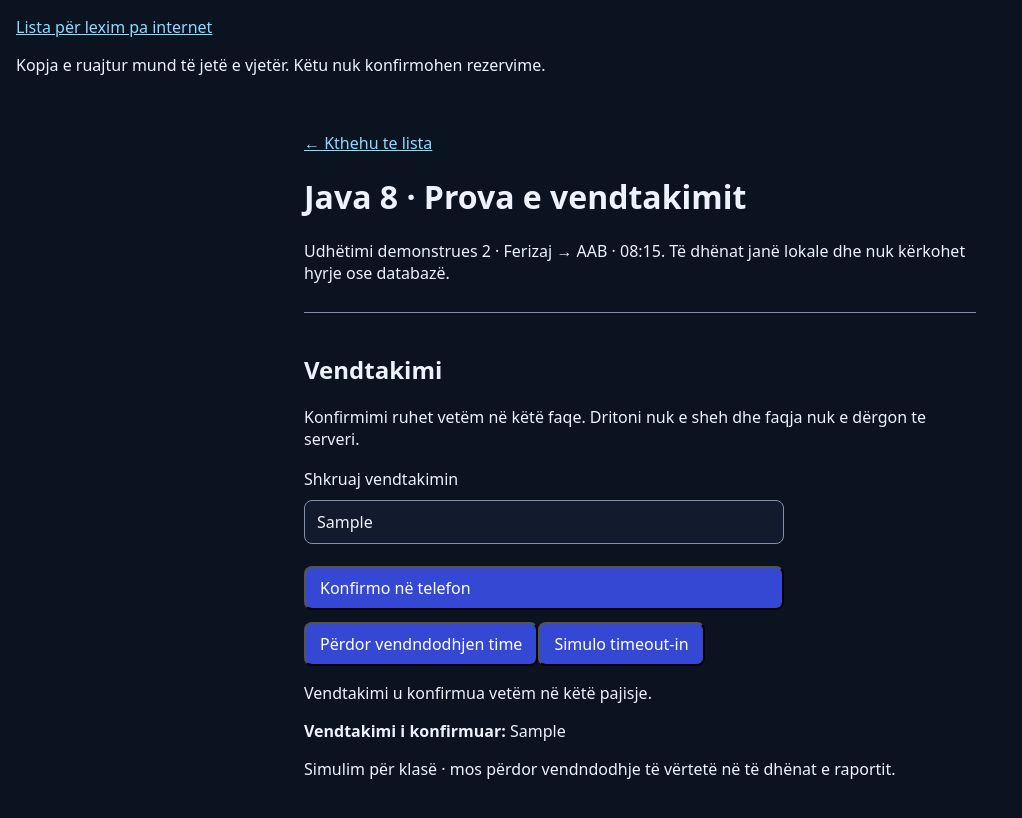
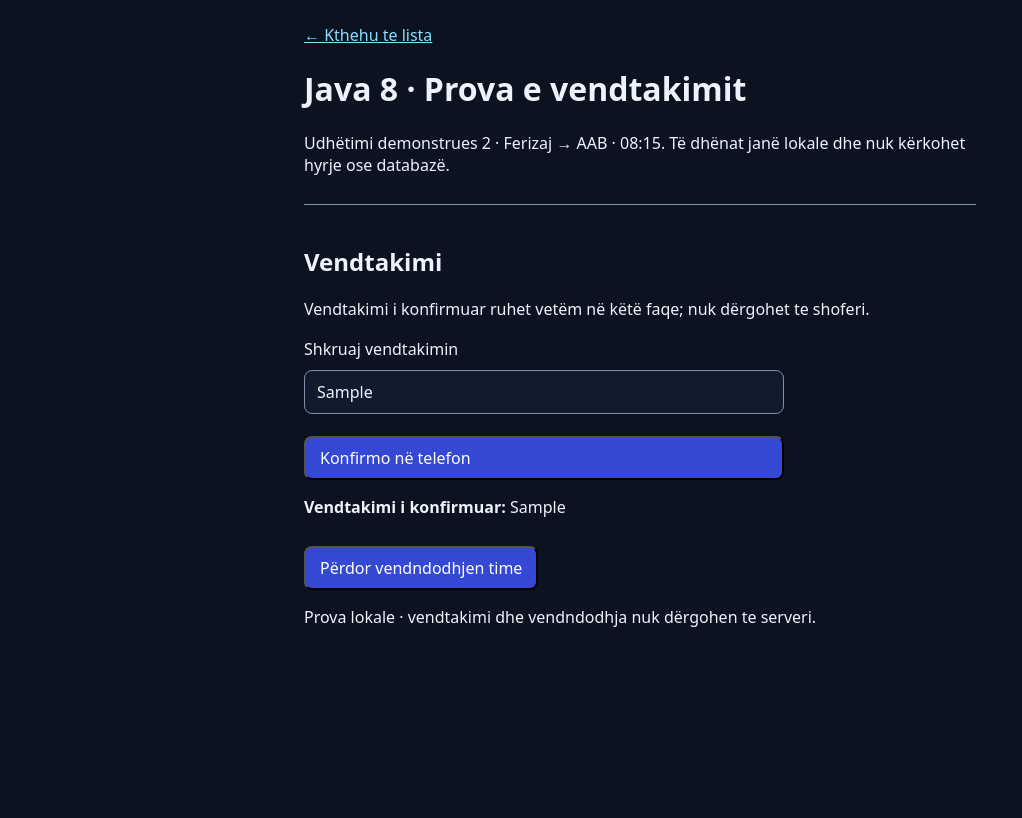
Before and after one commit to eriszymeri321/rideshare-mobile, a Next.js app in the folder aplikacioni/: page /java-08-test in a window 1280 px wide. Both pictures are taken after typing "Sample" into the empty fields and a click on the button "Konfirmo në telefon". Shown: the whole page, without its empty margins (0-1022 px from the left). Built offline with nearby package versions, Linux system fonts and the light colour scheme.

Commit message:
rikontrollo

```diff
--- a/aplikacioni/src/app/api/udhetimet/[id]/ndjekja/route.ts
+++ b/aplikacioni/src/app/api/udhetimet/[id]/ndjekja/route.ts
@@ -49,6 +49,7 @@ export async function GET(_request: Request, { params }: Context) {
     const eNdaj = pozicionet.some((p) => p.id === ctx.profili.id);
     return Response.json({
       viewer: { emri: ctx.profili.emri, roli: ctx.profili.roli, eshteShofer },
+      kaShoferTjeter: Boolean(ctx.udhetimi.shofer_id && !eshteShofer),
       statusKerkese: ctx.kerkesa?.status ?? null,
       kerkesatNePritje,
       pozicionet,
--- a/aplikacioni/src/app/udhetimi/[id]/page.tsx
+++ b/aplikacioni/src/app/udhetimi/[id]/page.tsx
@@ -1,6 +1,7 @@
 import Link from "next/link";
 import { notFound } from "next/navigation";
 import { gjejUdhetimin } from "@/lib/udhetimet";
+import { PikaNisjes } from "@/components/PikaNisjes";
 import { NdjekjaVendndodhjes } from "@/components/NdjekjaVendndodhjes";
 import { raportoGabiminNeon } from "@/lib/db";
 
@@ -32,6 +33,7 @@ export default async function Detajet({
       <p>Ora: {udhetim.ora}</p>
       <p>Vendtakimi: {udhetim.vendtakimi}</p>
       <p>Vende të lira: {udhetim.vende}</p>
+      <PikaNisjes />
       <NdjekjaVendndodhjes udhetimId={id} vende={udhetim.vende} />
       {udhetim.vende > 0 ? (
         <Link className="action" href={`/udhetimi/${id}/kerkesa`}>
--- a/aplikacioni/src/components/NdjekjaVendndodhjes.tsx
+++ b/aplikacioni/src/components/NdjekjaVendndodhjes.tsx
@@ -14,6 +14,7 @@ type Pozicioni = {
 };
 type TeDhena = {
   viewer: { emri: string; roli: "shofer" | "udhetar"; eshteShofer: boolean };
+  kaShoferTjeter: boolean;
   statusKerkese: string | null;
   kerkesatNePritje: { id: number; emri: string }[];
   pozicionet: Pozicioni[];
@@ -160,7 +161,9 @@ export function NdjekjaVendndodhjes({ udhetimId, vende }: { udhetimId: string; v
       <h2 id="ndjekja-titull">Vendndodhja live e udhëtimit</h2>
       <p>Kërkesa dhe koordinatat janë private për shoferin dhe udhëtarët e pranuar. Ndarja fiket nga secili person kur të dojë.</p>
       {teDhena.viewer.roli === "shofer" && !teDhena.viewer.eshteShofer && (
-        <><p>Ky udhëtim nuk ka ende shofer të lidhur.</p><button className="action" onClick={merrUdhetimin}>Lidhe këtë udhëtim me profilin tim</button></>
+        teDhena.kaShoferTjeter
+          ? <p role="status">Ky udhëtim është tashmë i lidhur me një shofer tjetër. Zgjidh një udhëtim pa shofer për ta lidhur me profilin tënd.</p>
+          : <><p>Ky udhëtim nuk ka ende shofer të lidhur.</p><button className="action" onClick={merrUdhetimin}>Lidhe këtë udhëtim me profilin tim</button></>
       )}
       {teDhena.viewer.roli === "udhetar" && teDhena.viewer.eshteShofer && <p>Ky udhëtim është i lidhur me profilin tënd si shofer.</p>}
       {!teDhena.viewer.eshteShofer && teDhena.viewer.roli === "udhetar" && !teDhena.statusKerkese && (
--- a/aplikacioni/src/components/PikaNisjes.tsx
+++ b/aplikacioni/src/components/PikaNisjes.tsx
@@ -3,104 +3,93 @@
 import { useState, type FormEvent } from "react";
 
 type PikaNisjesProps = { demo?: boolean };
+type GjendjaLokacionit = "idle" | "loading" | "success" | "denied" | "timeout" | "unavailable";
 
 export function PikaNisjes({ demo = false }: PikaNisjesProps) {
   const [teksti, setTeksti] = useState("");
   const [vendtakimi, setVendtakimi] = useState("");
-  const [poKerkoj, setPoKerkoj] = useState(false);
-  const [mesazhi, setMesazhi] = useState("");
+  const [gabimiTakimit, setGabimiTakimit] = useState("");
+  const [gjendja, setGjendja] = useState<GjendjaLokacionit>("idle");
+  const [mesazhiLokacionit, setMesazhiLokacionit] = useState("");
   const [saktesia, setSaktesia] = useState<number | null>(null);
 
   function konfirmo(event: FormEvent<HTMLFormElement>) {
     event.preventDefault();
     const vendiPastruar = teksti.trim();
     if (!vendiPastruar) {
-      setMesazhi("Shkruaj vendtakimin para se ta konfirmosh.");
+      setGabimiTakimit("Shkruaj vendtakimin para se ta konfirmosh.");
       return;
     }
     setVendtakimi(vendiPastruar);
-    setSaktesia(null);
-    setMesazhi("Vendtakimi u konfirmua vetëm në këtë pajisje.");
+    setGabimiTakimit("");
+  }
+
+  function perfundoLeximin(gjendjeERe: GjendjaLokacionit, mesazh: string, metra?: number) {
+    setGjendja(gjendjeERe);
+    setMesazhiLokacionit(mesazh);
+    setSaktesia(gjendjeERe === "success" && metra !== undefined ? metra : null);
+  }
+
+  function deshtoiLeximi(error: Pick<GeolocationPositionError, "code">) {
+    if (error.code === 1) {
+      perfundoLeximin("denied", "Leja u refuzua. Shkruaj vendtakimin vetë.");
+    } else if (error.code === 3) {
+      perfundoLeximin("timeout", "Koha mbaroi. Provo sërish ose shkruaj vendtakimin vetë.");
+    } else {
+      perfundoLeximin("unavailable", "Pozicioni nuk është i disponueshëm. Shkruaj vendtakimin vetë.");
+    }
   }
 
   function kerkoVendndodhjen() {
-    setSaktesia(null);
     if (typeof navigator === "undefined" || !navigator.geolocation) {
-      setPoKerkoj(false);
-      setMesazhi("Ky shfletues nuk e mbështet vendndodhjen. Shkruaj vendtakimin vetë.");
+      perfundoLeximin("unavailable", "Ky shfletues nuk e mbështet vendndodhjen. Shkruaj vendtakimin vetë.");
       return;
     }
 
-    setPoKerkoj(true);
-    setMesazhi("Po kërkojmë vendndodhjen…");
+    setGjendja("loading");
+    setMesazhiLokacionit("Po kërkojmë vendndodhjen…");
+    setSaktesia(null);
     navigator.geolocation.getCurrentPosition(
-      (position) => {
-        const metra = Math.round(position.coords.accuracy);
-        perfundoLeximin(true, "Pozicioni u mor.", metra);
-      },
-      (error) => {
-        if (error.code === error.PERMISSION_DENIED) {
-          perfundoLeximin(false, "Leja u refuzua. Shkruaj vendtakimin vetë.");
-        } else if (error.code === error.POSITION_UNAVAILABLE) {
-          perfundoLeximin(false, "Pozicioni nuk është i disponueshëm. Shkruaj vendtakimin vetë.");
-        } else {
-          perfundoLeximin(false, "Koha mbaroi. Provo sërish ose shkruaj vendtakimin vetë.");
-        }
-      },
+      (position) => perfundoLeximin("success", "Pozicioni u mor.", Math.round(position.coords.accuracy)),
+      deshtoiLeximi,
       { timeout: 10000 },
     );
-  }
-
-  function perfundoLeximin(meSukses: boolean, mesazh: string, metra?: number) {
-    setPoKerkoj(false);
-    setMesazhi(mesazh);
-    if (meSukses && metra !== undefined) {
-      setSaktesia(metra);
-    }
-  }
-
-  function simuloTimeout() {
-    setSaktesia(null);
-    perfundoLeximin(false, "Koha mbaroi. Provo sërish ose shkruaj vendtakimin vetë.");
   }
 
   return (
     <section aria-labelledby="pika-nisjes-titull" data-testid="pickup-widget">
       <h2 id="pika-nisjes-titull">Vendtakimi</h2>
-      <p>Konfirmimi ruhet vetëm në këtë faqe. Dritoni nuk e sheh dhe faqja nuk e dërgon te serveri.</p>
+      <p>Vendtakimi i konfirmuar ruhet vetëm në këtë faqe; nuk dërgohet te shoferi.</p>
       <form onSubmit={konfirmo}>
-        <label htmlFor={demo ? "vendtakimi-demo" : "vendtakimi"}>Shkruaj vendtakimin</label>
+        <label htmlFor="meeting-input">Shkruaj vendtakimin</label>
         <input
-          id={demo ? "vendtakimi-demo" : "vendtakimi"}
-          data-testid="pickup-input"
+          id="meeting-input"
+          data-testid="meeting-input"
           name="vendtakimi"
           value={teksti}
           onChange={(event) => setTeksti(event.target.value)}
-          placeholder="p.sh. Biblioteka (vend fiktiv)"
+          placeholder="p.sh. Biblioteka"
         />
-        <button className="action" type="submit" data-testid="confirm-pickup">Konfirmo në telefon</button>
+        <button className="action" type="submit" data-testid="confirm-meeting">Konfirmo në telefon</button>
       </form>
+      <p role="alert" data-testid="meeting-error">{gabimiTakimit}</p>
+      <p data-testid="confirmed-meeting">
+        {vendtakimi && <><strong>Vendtakimi i konfirmuar:</strong> {vendtakimi}</>}
+      </p>
       <button
         className="action"
         type="button"
         onClick={kerkoVendndodhjen}
-        disabled={poKerkoj}
-        data-testid="request-location"
+        disabled={gjendja === "loading"}
+        data-testid="locate-me"
       >
-        Përdor vendndodhjen time
+        {gjendja === "loading" ? "Po kërkojmë vendndodhjen…" : "Përdor vendndodhjen time"}
       </button>
-      {demo && (
-        <button className="action" type="button" onClick={simuloTimeout} data-testid="simulate-timeout">
-          Simulo timeout-in
-        </button>
-      )}
-      {poKerkoj && <p role="status" data-testid="pickup-loading">Po kërkojmë vendndodhjen…</p>}
-      {mesazhi && <p role="status" data-testid="pickup-message">{mesazhi}</p>}
-      {vendtakimi && (
-        <p data-testid="confirmed-pickup"><strong>Vendtakimi i konfirmuar:</strong> {vendtakimi}</p>
-      )}
-      {saktesia !== null && <p data-testid="location-accuracy">Saktësia rreth {saktesia} m</p>}
-      {demo && <p>Simulim për klasë · mos përdor vendndodhje të vërtetë në të dhënat e raportit.</p>}
+      <p role="status" data-testid="location-status" data-state={gjendja}>{mesazhiLokacionit}</p>
+      <p data-testid="location-accuracy">
+        {saktesia !== null ? <>Saktësia rreth {saktesia} m</> : ""}
+      </p>
+      {demo && <p>Prova lokale · vendtakimi dhe vendndodhja nuk dërgohen te serveri.</p>}
     </section>
   );
 }
--- a/aplikacioni/src/components/Pwa.tsx
+++ b/aplikacioni/src/components/Pwa.tsx
@@ -1,10 +1,14 @@
 "use client";
 
 import { useEffect } from "react";
+import { usePathname } from "next/navigation";
 
 export default function Pwa() {
+  const pathname = usePathname();
+
   useEffect(() => {
-    if (!("serviceWorker" in navigator)) return;
+    // The automated Week 8 route must stay independent from Neon and the service worker.
+    if (pathname === "/java-08-test" || !("serviceWorker" in navigator)) return;
     let cancelled = false;
     async function warmSnapshot() {
       if (cancelled || !navigator.serviceWorker.controller) return;
@@ -17,7 +21,9 @@ export default function Pwa() {
       cancelled = true;
       navigator.serviceWorker.removeEventListener("controllerchange", warmSnapshot);
     };
-  }, []);
+  }, [pathname]);
+
+  if (pathname === "/java-08-test") return null;
   return <aside style={{ padding: "1rem" }}>
     <a href="/offline.html">Lista për lexim pa internet</a>
     <p>Kopja e ruajtur mund të jetë e vjetër. Këtu nuk konfirmohen rezervime.</p>
```
Also changed, not shown: 2 other files (tests, documents, lock files or other folders).
